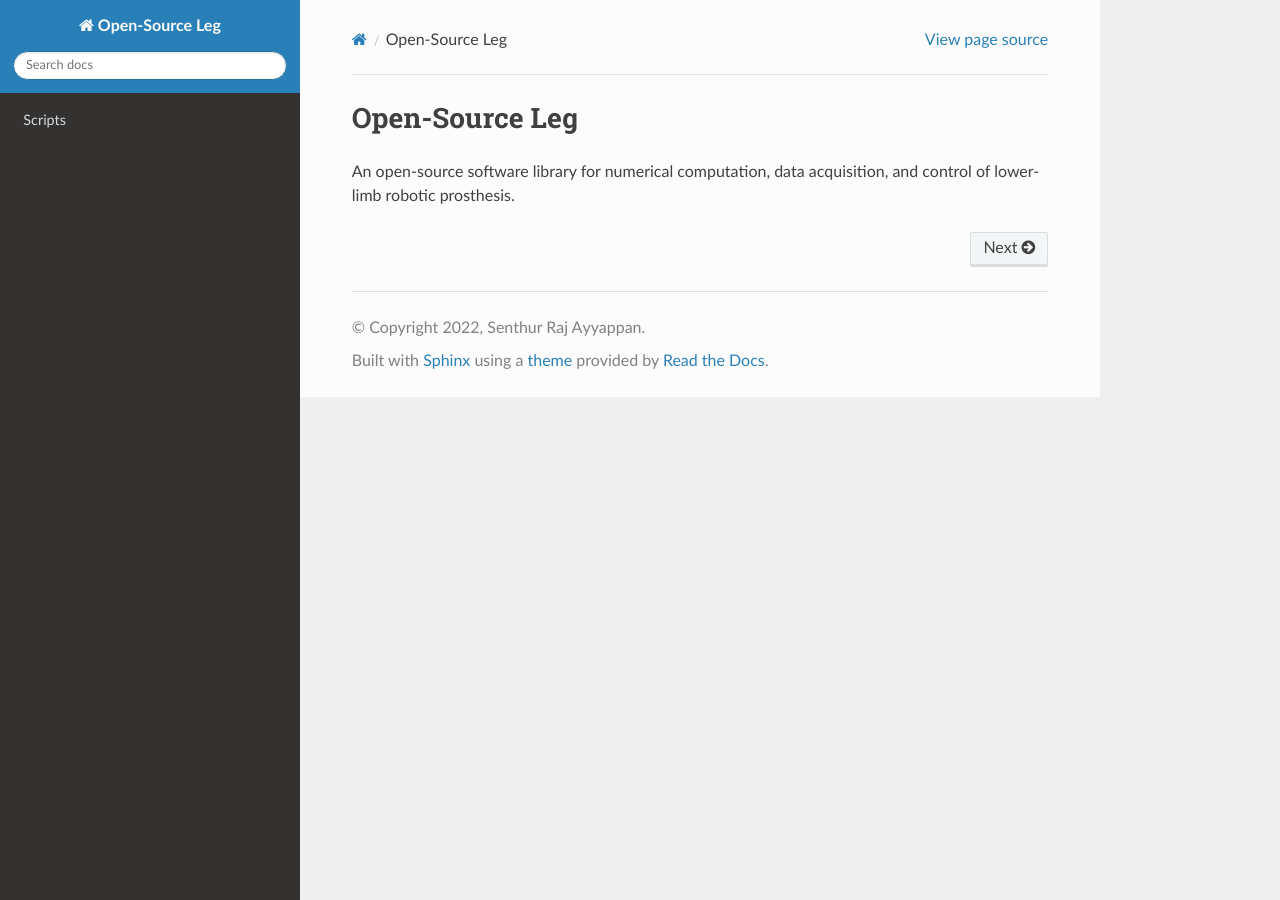
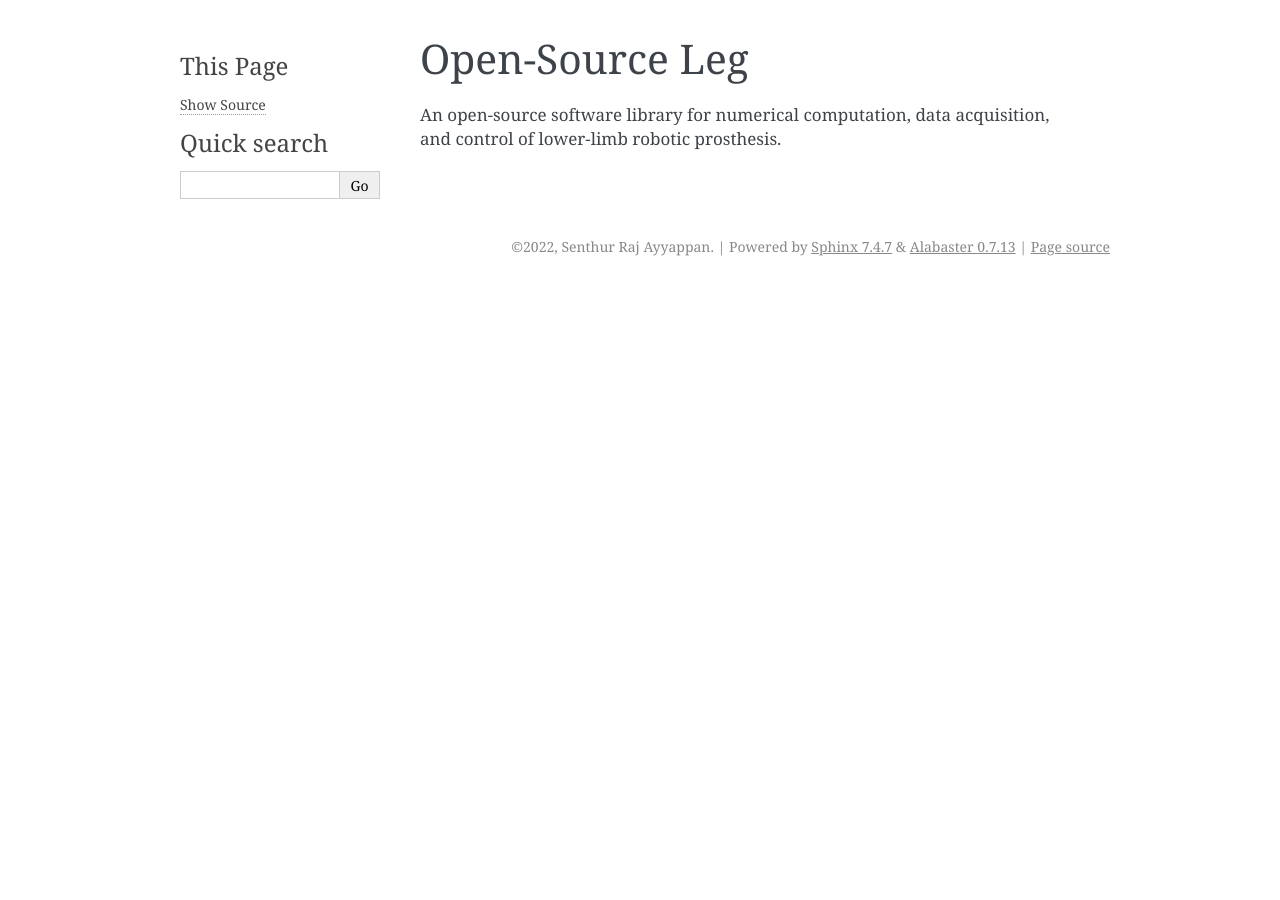
Before and after one commit to neurobionics/opensourceleg, a Sphinx documentation site: the page built from docs/index.rst, in a window 1280 px wide. Built offline with Sphinx 7.4.7, drawn with Linux system fonts in a browser that asks for light colours.

Commit message:
Made changes to docs.

```diff
--- a/docs/conf.py
+++ b/docs/conf.py
@@ -33,7 +33,7 @@ master_doc = "index"
 # Add any Sphinx extension module names here, as strings. They can be
 # extensions coming with Sphinx (named 'sphinx.ext.*') or your custom
 # ones.
-extensions = ["sphinx.ext.autodoc", "sphinx.ext.intersphinx"]
+extensions = ["sphinx.ext.autodoc", "sphinxcontrib.napoleon", "sphinx.ext.intersphinx"]
 
 # Add any paths that contain templates here, relative to this directory.
 templates_path = ["_templates"]
@@ -49,7 +49,7 @@ exclude_patterns = ["_build", "Thumbs.db", ".DS_Store"]
 # The theme to use for HTML and HTML Help pages.  See the documentation for
 # a list of builtin themes.
 #
-html_theme = "sphinx_rtd_theme"
+html_theme = "alabaster"
 
 # Add any paths that contain custom static files (such as style sheets) here,
 # relative to this directory. They are copied after the builtin static files,
```
Also changed, not shown: README.md (+1 -1 lines), docs/scripts.rst (+8 -1 lines), 1 other file.
